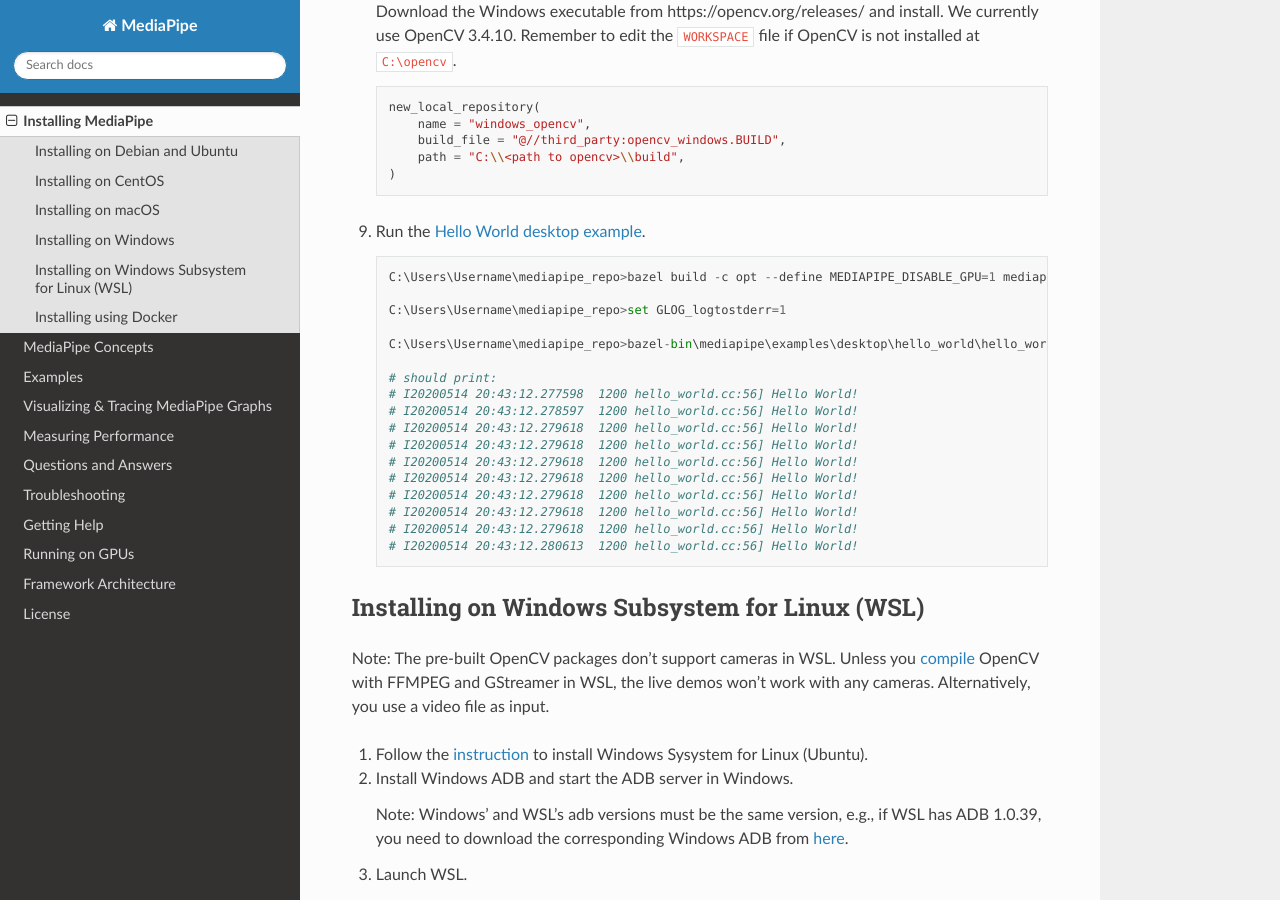
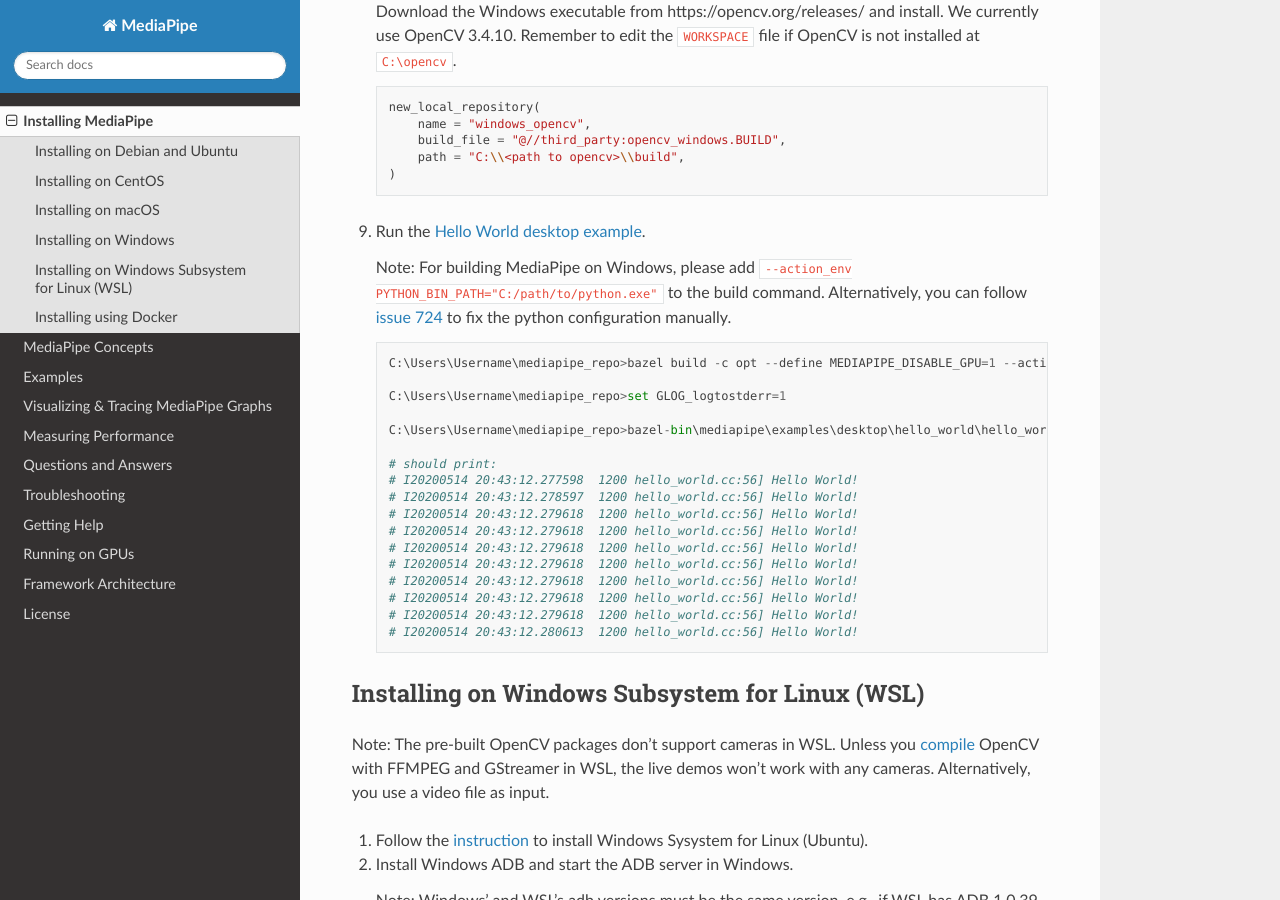
Before and after one commit to bluehammer30/mediapipeios, a Sphinx documentation site: the page built from docs/install.md, in a window 1280 px wide and 900 px high, scrolled down 7226 px. Built offline with Sphinx 7.4.7 and the Read the Docs theme 2.0.0, drawn with Linux system fonts in a browser that asks for light colours; pages that are not in the unit, such as notebooks, are missing from menus.

Commit message:
Project import generated by Copybara.
GitOrigin-RevId: 89ada20661cae165e3258e6057fd507e3aae7f48

````diff
--- a/docs/install.md
+++ b/docs/install.md
@@ -430,8 +430,14 @@
 
 9.  Run the [Hello World desktop example](./hello_world_desktop.md).
 
+    Note: For building MediaPipe on Windows, please add `--action_env
+    PYTHON_BIN_PATH="C:/path/to/python.exe"` to the build command.
+    Alternatively, you can follow
+    [issue 724](https://github.com/google/mediapipe/issues/724) to fix the
+    python configuration manually.
+
     ```
-    C:\Users\Username\mediapipe_repo>bazel build -c opt --define MEDIAPIPE_DISABLE_GPU=1 mediapipe/examples/desktop/hello_world
+    C:\Users\Username\mediapipe_repo>bazel build -c opt --define MEDIAPIPE_DISABLE_GPU=1 --action_env PYTHON_BIN_PATH="C:/python_36/python.exe" mediapipe/examples/desktop/hello_world
 
     C:\Users\Username\mediapipe_repo>set GLOG_logtostderr=1
 
````
